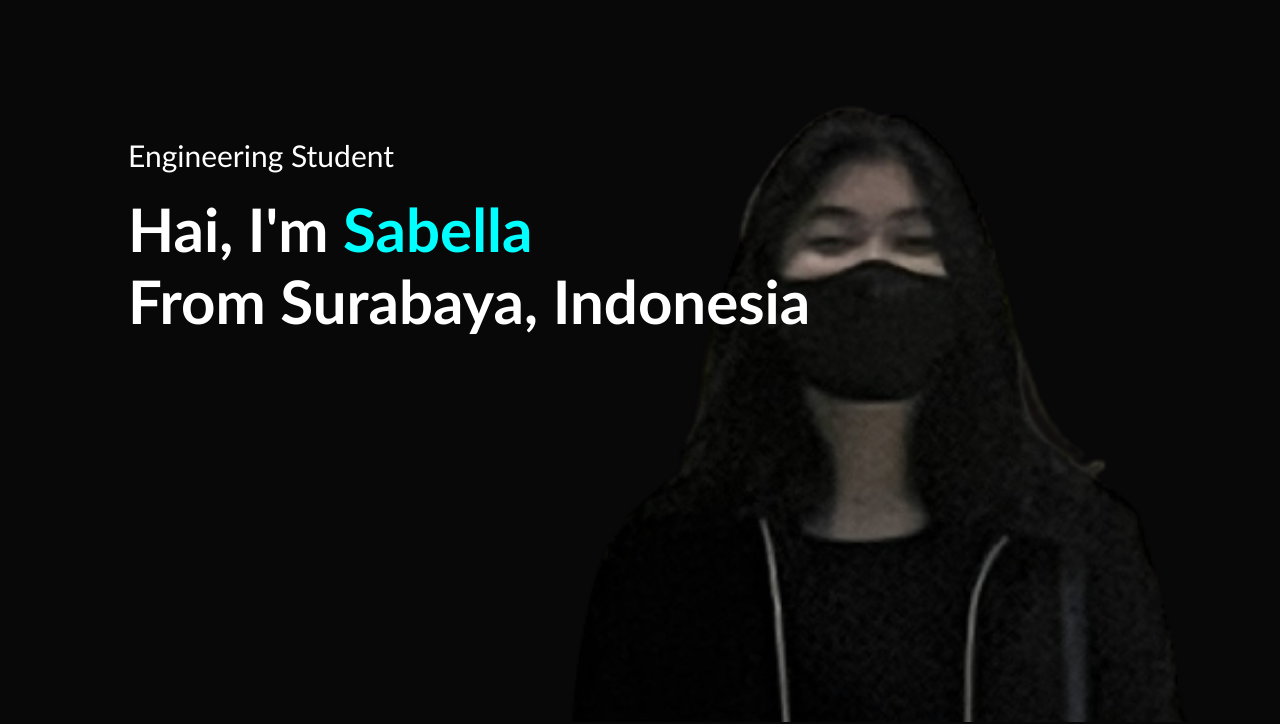
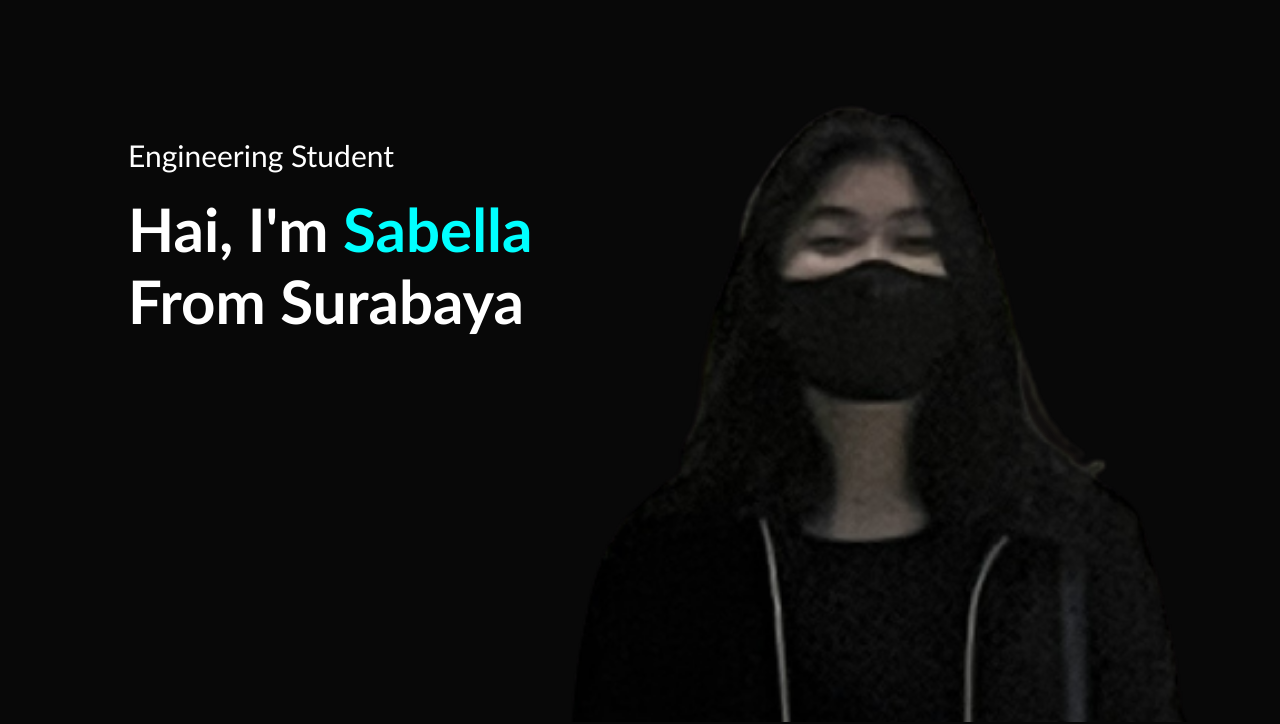
Before and after one commit to sabellapr/portfolio, a plain HTML site: page index.html in a window 1280 px wide. Shown: the part 78-802 px from the top of the page. Drawn offline with Linux system fonts and the light colour scheme.

Commit message:
Update index.html

```diff
--- a/index.html
+++ b/index.html
@@ -22,7 +22,7 @@
                 </nav>
                 <div class="header-text">
                     <p>Engineering Student</p>
-                    <h1>Hai, I'm <span>Sabella</span><br>From Surabaya, Indonesia</h1>
+                    <h1>Hai, I'm <span>Sabella</span><br>From Surabaya</h1>
                 </div>
             </div>
         </div>
```
